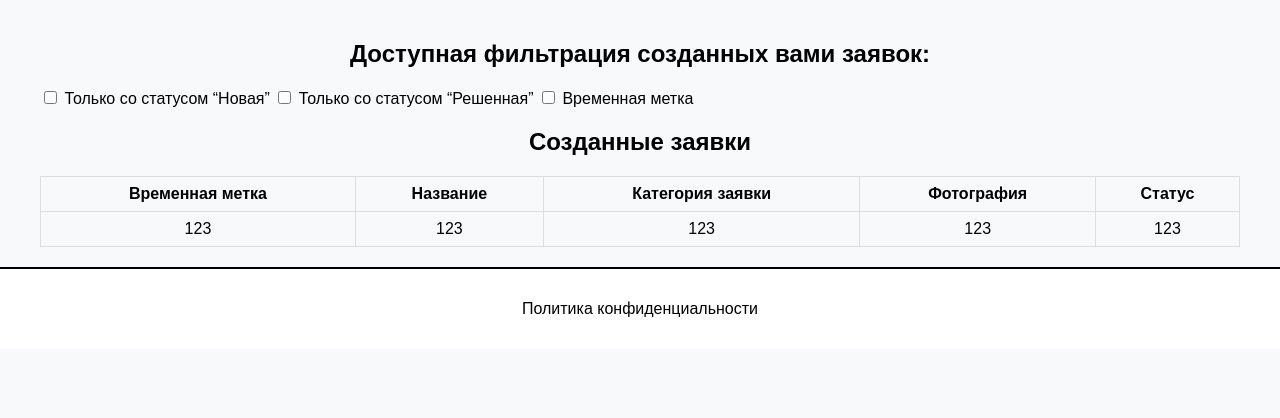
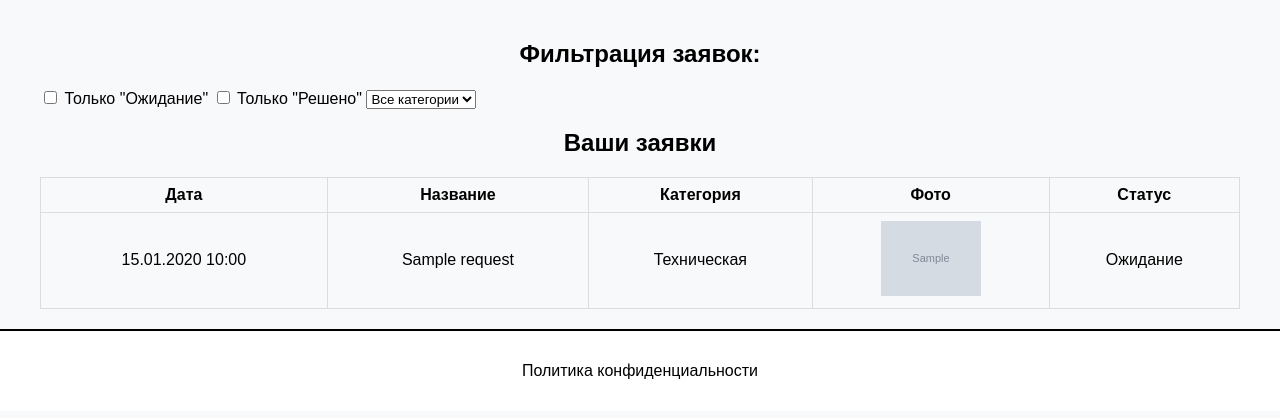
Before and after one commit to evill001/bettog, a Django app: page /reports/ in a window 1280 px wide. Shown: the part 85-503 px from the top of the page. Run offline with Django 5.2, Linux system fonts and the light colour scheme; a user stored in the database is signed in; tables that the repository leaves empty hold one stand-in row (values such as "Sample post"); grey boxes marked "Sample" are stand-in pictures.

Commit message:
доделан личный кабинет админа

```diff
--- a/better_together/main/templates/reports.html
+++ b/better_together/main/templates/reports.html
@@ -39,32 +39,49 @@
 
     <main class="container">
         <section class="filters">
-            <h2>Доступная фильтрация созданных вами заявок:</h2>
-            <label><input type="checkbox"> Только со статусом “Новая”</label>
-            <label><input type="checkbox"> Только со статусом “Решенная”</label>
-            <label><input type="checkbox"> Временная метка</label>
+            <h2>Фильтрация заявок:</h2>
+            <label><input type="checkbox" id="filter-new"> Только "Ожидание"</label>
+            <label><input type="checkbox" id="filter-solved"> Только "Решено"</label>
+            <select id="filter-category">
+                <option value="">Все категории</option>
+                <option value="Техническая">Техническая</option>
+                <option value="Финансовая">Финансовая</option>
+                <option value="Общая">Общая</option>
+            </select>
         </section>
 
         <section class="created-requests">
-            <h2>Созданные заявки</h2>
+            <h2>Ваши заявки</h2>
             <table>
                 <thead>
                     <tr>
-                        <th>Временная метка</th>
+                        <th>Дата</th>
                         <th>Название</th>
-                        <th>Категория заявки</th>
-                        <th>Фотография</th>
+                        <th>Категория</th>
+                        <th>Фото</th>
                         <th>Статус</th>
                     </tr>
                 </thead>
-                <tbody>
+                <tbody id="requests-table">
+                    {% for request in requests %}
+                    <tr class="request-row" data-status="{{ request.status }}" data-category="{{ request.category }}">
+                        <td>{{ request.created_at|date:"d.m.Y H:i" }}</td>
+                        <td>{{ request.title }}</td>
+                        <td>{{ request.category }}</td>
+                        <td>
+                            {% if request.image %}
+                                <img src="{{ request.image.url }}" alt="Фото" width="100">
+                            {% else %}
+                                Нет фото
+                            {% endif %}
+                        </td>
+                        <td>{{ request.status }}</td>
+                    </tr>
+                    {% empty %}
                     <tr>
-                        <td>123</td>
-                        <td>123</td>
-                        <td>123</td>
-                        <td>123</td>
-                        <td>123</td>
+                        <td colspan="5">У вас пока нет заявок.</td>
                     </tr>
+                    {% endfor %}
                 </tbody>
             </table>
         </section>
@@ -73,16 +90,32 @@
     <footer>
         <p>Политика конфиденциальности</p>
     </footer>
+
     <script>
         document.addEventListener("DOMContentLoaded", () => {
-        const burger = document.querySelector(".burger-menu");
-        const nav = document.querySelector(".nav-links");
+            const filterNew = document.getElementById("filter-new");
+            const filterSolved = document.getElementById("filter-solved");
+            const filterCategory = document.getElementById("filter-category");
+            const rows = document.querySelectorAll(".request-row");
 
-        burger.addEventListener("click", () => {
-            nav.classList.toggle("active");
-            burger.classList.toggle("active");
+            function applyFilters() {
+                rows.forEach(row => {
+                    const status = row.dataset.status;
+                    const category = row.dataset.category;
+                    let show = true;
+
+                    if (filterNew.checked && status !== "Ожидание") show = false;
+                    if (filterSolved.checked && status !== "Решено") show = false;
+                    if (filterCategory.value && category !== filterCategory.value) show = false;
+
+                    row.style.display = show ? "" : "none";
+                });
+            }
+
+            filterNew.addEventListener("change", applyFilters);
+            filterSolved.addEventListener("change", applyFilters);
+            filterCategory.addEventListener("change", applyFilters);
         });
-    });
     </script>
 </body>
 </html>
--- a/better_together/main/urls.py
+++ b/better_together/main/urls.py
@@ -1,7 +1,7 @@
 from django.contrib import admin
 from django.urls import path
 from main import views
-from .views import register, create_request, profile
+from .views import register, create_request, profile, delete_request, update_request_status
 from django.contrib.auth.views import LoginView, LogoutView
 
 urlpatterns = [
@@ -14,4 +14,6 @@ urlpatterns = [
     path("profile/", profile, name="profile"),
     path("logout/", LogoutView.as_view(), name="logout"),
     path("request/new/", create_request, name="submit_request"),
+    path("request/<int:request_id>/delete/", delete_request, name="delete_request"),
+    path("request/<int:request_id>/update_status/", update_request_status, name="update_request_status"),
 ]
--- a/better_together/main/views.py
+++ b/better_together/main/views.py
@@ -1,4 +1,4 @@
-from django.shortcuts import render, redirect
+from django.shortcuts import render, redirect, get_object_or_404
 from django.contrib import messages
 from django.contrib.auth.decorators import login_required
 from django.contrib.auth import login
@@ -60,8 +60,6 @@ def submit_request(request):
     return render(request, "submit_request.html", {"form": form})
 
 
-
-
 @login_required
 def create_request(request):
     if not request.user.is_authenticated:
@@ -81,11 +79,15 @@ def create_request(request):
     return render(request, "create_request.html", {"form": form})
 
 
-
 @login_required
 def profile(request):
     user = CustomUser.objects.get(id=request.user.id)  # Получаем текущего пользователя
-    user_requests = Request.objects.filter(user=user).order_by('-created_at')[:4]  # Ограничиваем 4 последними
+
+    if request.user.is_staff:
+        user_requests = Request.objects.all().order_by('-created_at')  # Админ видит ВСЕ заявки
+    else:
+        user_requests = Request.objects.filter(user=user).order_by('-created_at')  # Обычный юзер – только свои
+
     return render(request, "profile.html", {"user": user, "user_requests": user_requests})
 
 
@@ -99,3 +101,35 @@ def index(request):
     }
 
     return render(request, 'index.html', context)
+
+
+@login_required
+def reports(request):
+    user_requests = Request.objects.filter(user=request.user)  # Все заявки пользователя
+    return render(request, "reports.html", {"requests": user_requests})
+
+
+@login_required
+def delete_request(request, request_id):
+    request_obj = get_object_or_404(Request, id=request_id)
+
+    if request.user.is_staff:  # Только админ может удалять заявки
+        request_obj.delete()
+        messages.success(request, "Заявка успешно удалена!")
+    else:
+        messages.error(request, "У вас нет прав на удаление этой заявки.")
+
+    return redirect("profile")  # Перенаправляем обратно в личный кабинет
+
+@login_required
+def update_request_status(request, request_id):
+    request_obj = get_object_or_404(Request, id=request_id)
+
+    if request.user.is_staff:  # Только админ может менять статус
+        request_obj.status = "Решено" if request_obj.status == "Ожидание" else "Ожидание"
+        request_obj.save()
+        messages.success(request, "Статус заявки обновлён!")
+    else:
+        messages.error(request, "У вас нет прав на изменение статуса.")
+
+    return redirect("profile")
```
Also changed, not shown: better_together/main/templates/profile.html (+19 -3 lines).
